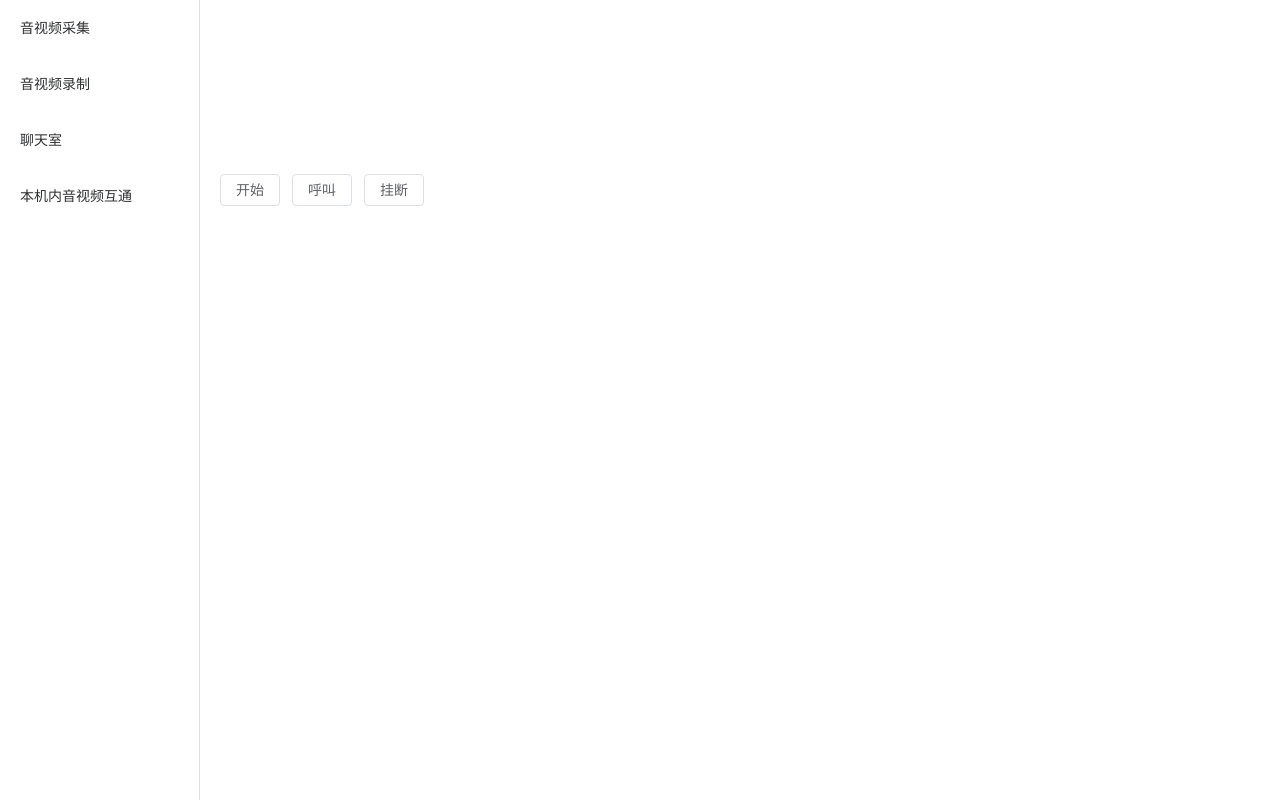
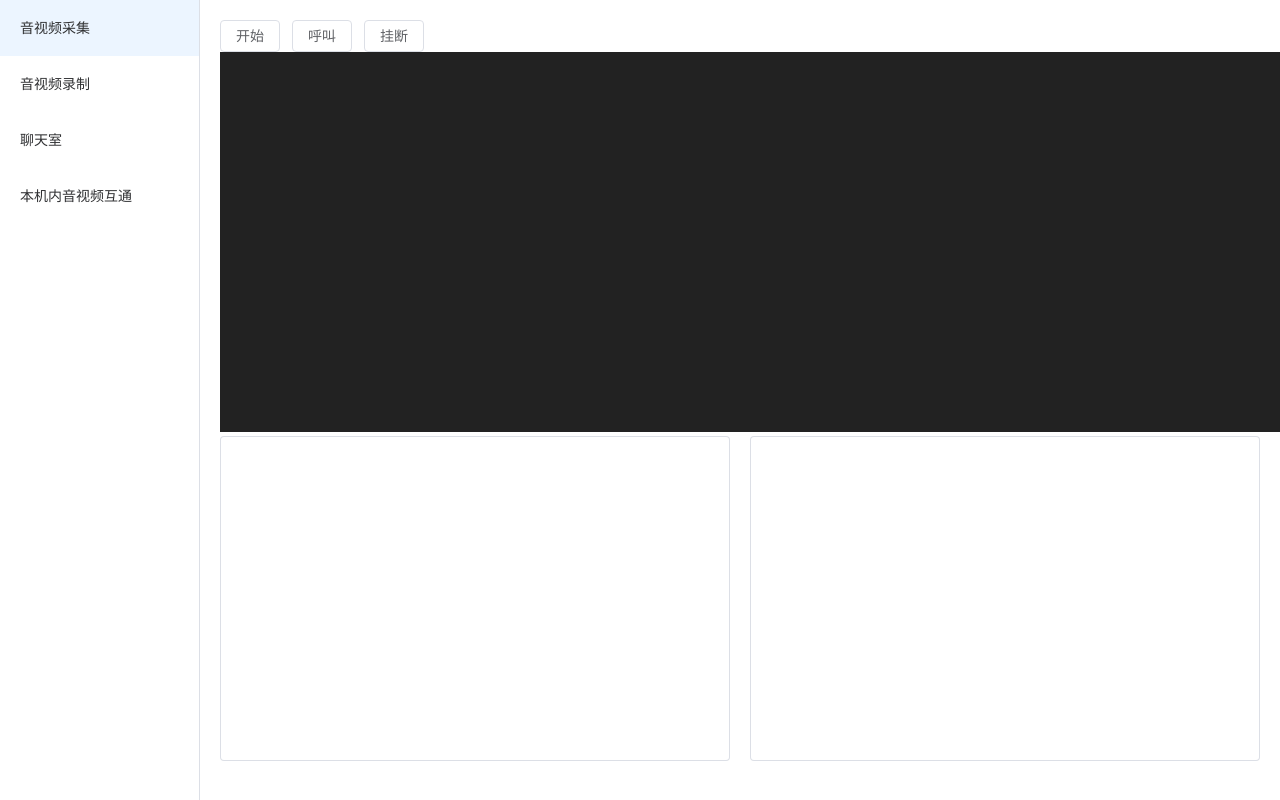
Before and after one commit to qtanran/webrtc-learning, a Vue app: page /#/local-interflow in a window 1280 px wide. Built offline with nearby package versions, Linux system fonts and the light colour scheme.

Commit message:
feat: 显示SDP信息

```diff
--- a/src/views/localInterflow/index.vue
+++ b/src/views/localInterflow/index.vue
@@ -2,6 +2,8 @@
 import { ref } from 'vue'
 const localVideo = ref('')
 const remoteVideo = ref('')
+const localSdp = ref('')
+const remoteSdp = ref('')
 
 let localStream
 let pc1
@@ -17,11 +19,13 @@ const getLocalDescription = async desc => {
   await pc1.setLocalDescription(desc)
   // 设置远端 SDP 描述信息，即对方发过来的 SDP 数据
   await pc2.setRemoteDescription(desc)
+  localSdp.value = desc.sdp
 }
 
 const getAnswerDescription = async desc => {
   await pc2.setLocalDescription(desc)
   await pc1.setRemoteDescription(desc)
+  remoteSdp.value = desc.sdp
 }
 
 const start = async () => {
@@ -76,13 +80,32 @@ const hangUp = () => {
 </script>
 
 <template>
-  <video ref="localVideo" autoplay playsinline></video>
-  <video ref="remoteVideo" autoplay playsinline></video>
   <div>
     <el-button @click="start">开始</el-button>
     <el-button @click="call">呼叫</el-button>
     <el-button @click="hangUp">挂断</el-button>
   </div>
+  <el-row :gutter="20">
+    <el-col :span="12">
+      <video ref="localVideo" autoplay playsinline></video>
+    </el-col>
+    <el-col :span="12">
+      <video ref="remoteVideo" autoplay playsinline></video>
+    </el-col>
+  </el-row>
+  <el-row :gutter="20">
+    <el-col :span="12">
+      <el-input type="textarea" v-model="localSdp" :rows="15" readonly resize="none" />
+    </el-col>
+    <el-col :span="12">
+      <el-input type="textarea" v-model="remoteSdp" :rows="15" readonly resize="none" />
+    </el-col>
+  </el-row>
 </template>
 
-<style scoped lang="scss"></style>
+<style scoped lang="scss">
+video {
+  background: #222;
+  height: 380px;
+}
+</style>
```
